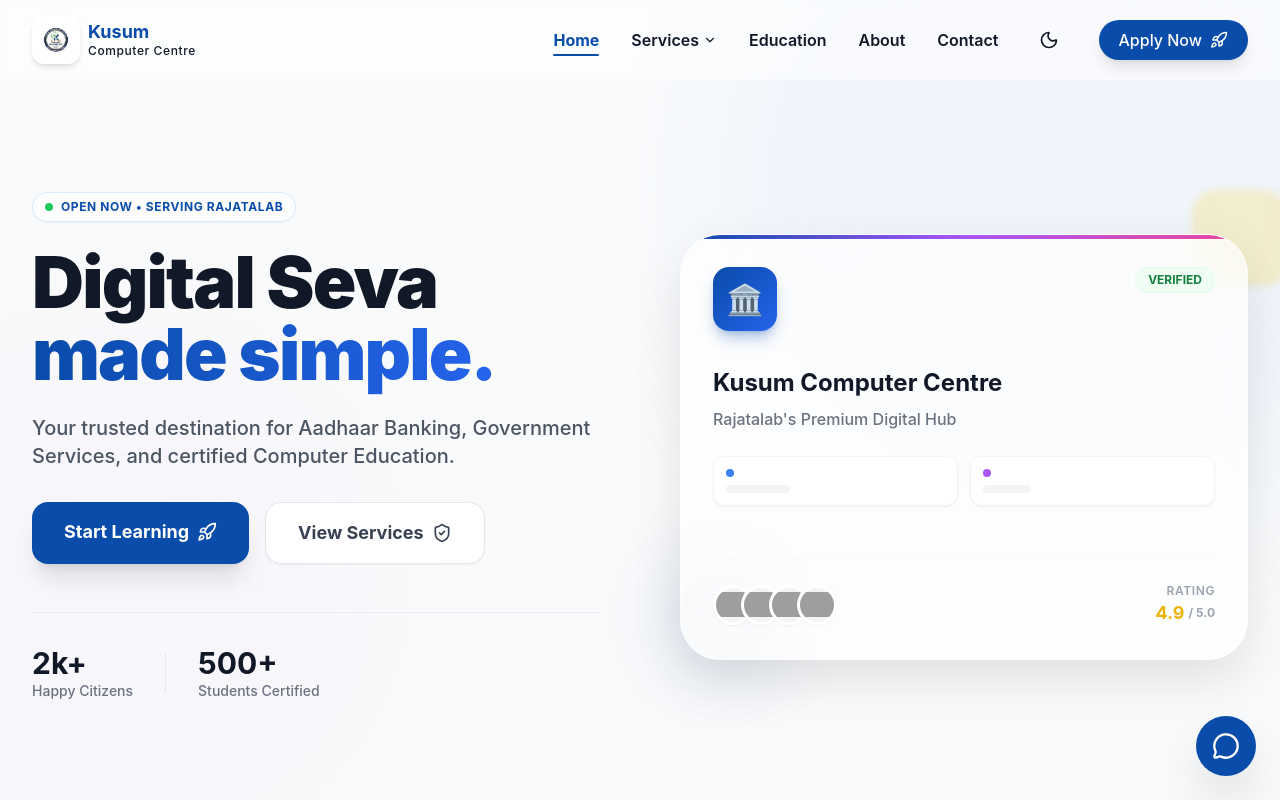
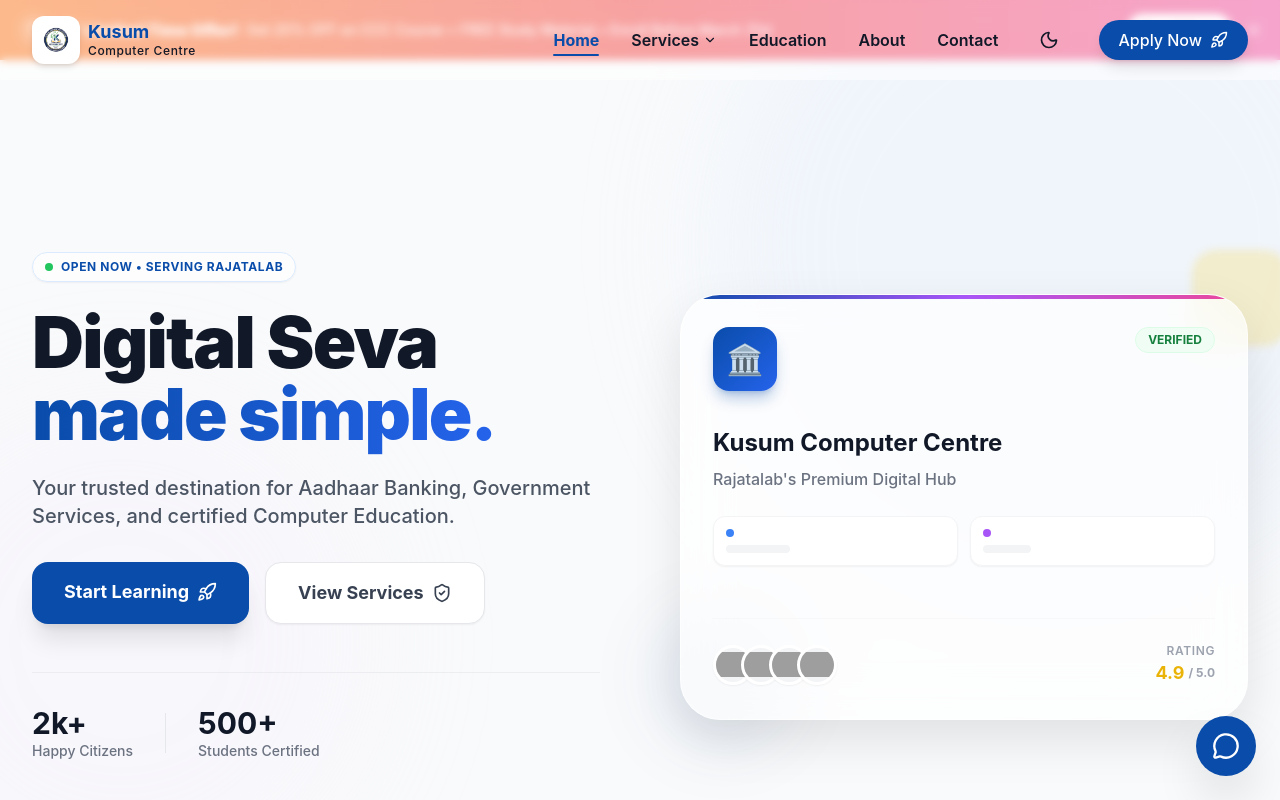
Before and after one commit to intellivex-ai/kcc, a React (Vite) app: page / in a window 1280 px wide. Shown: the top 800 px of the page. Built offline with nearby package versions, Linux system fonts and the light colour scheme; grey boxes are pictures that could not be loaded.

Commit message:
Completed Phase 4 with all components

```diff
--- a/src/App.jsx
+++ b/src/App.jsx
@@ -10,12 +10,14 @@ import Contact from './pages/Contact';
 
 import CustomCursor from './components/CustomCursor';
 import LiveChat from './components/LiveChat';
+import OfferBanner from './components/OfferBanner';
 
 function App() {
   return (
     <Router>
       <CustomCursor />
       <LiveChat />
+      <OfferBanner />
       <div className="flex flex-col min-h-screen bg-white">
         <Navbar />
         <main className="flex-grow">
```
